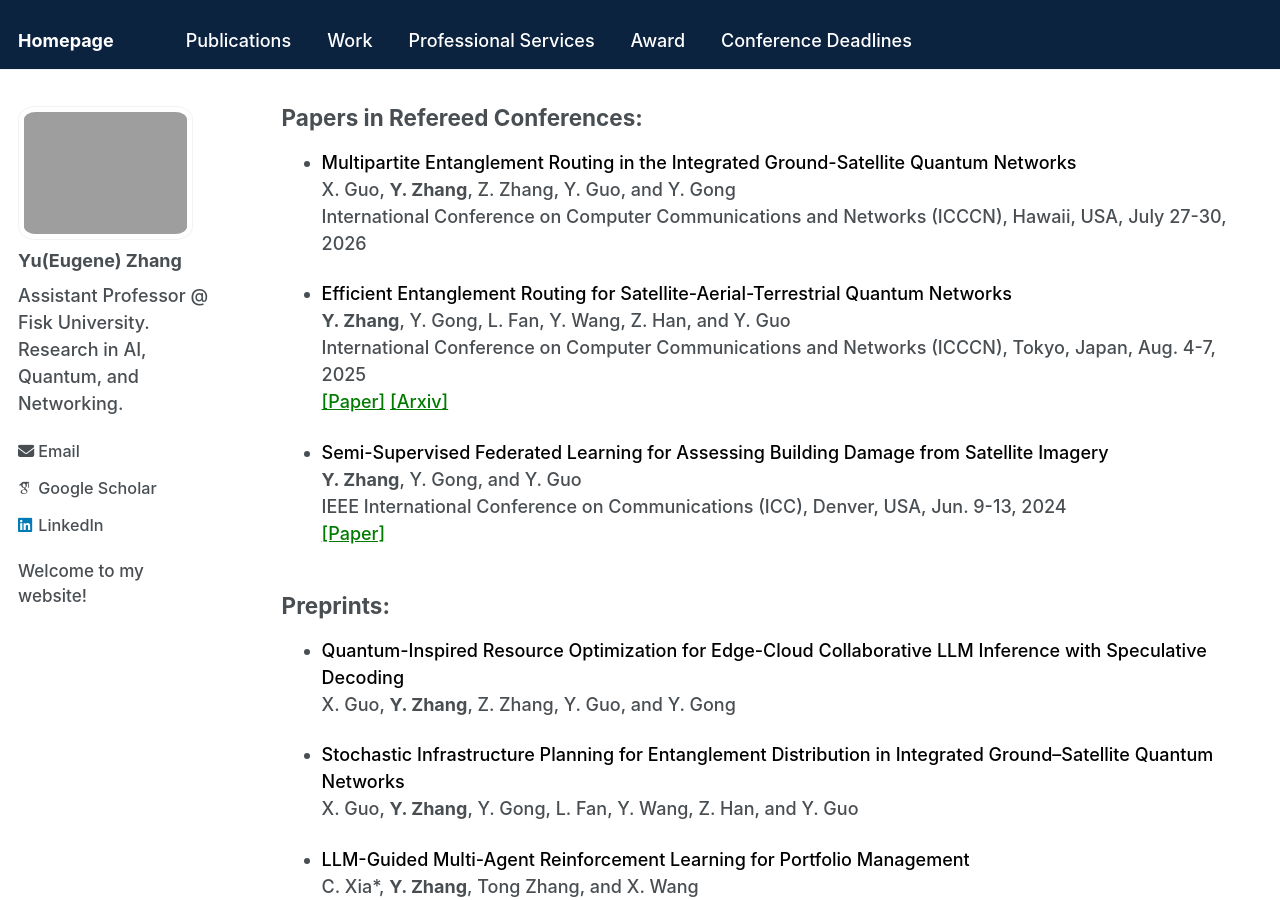
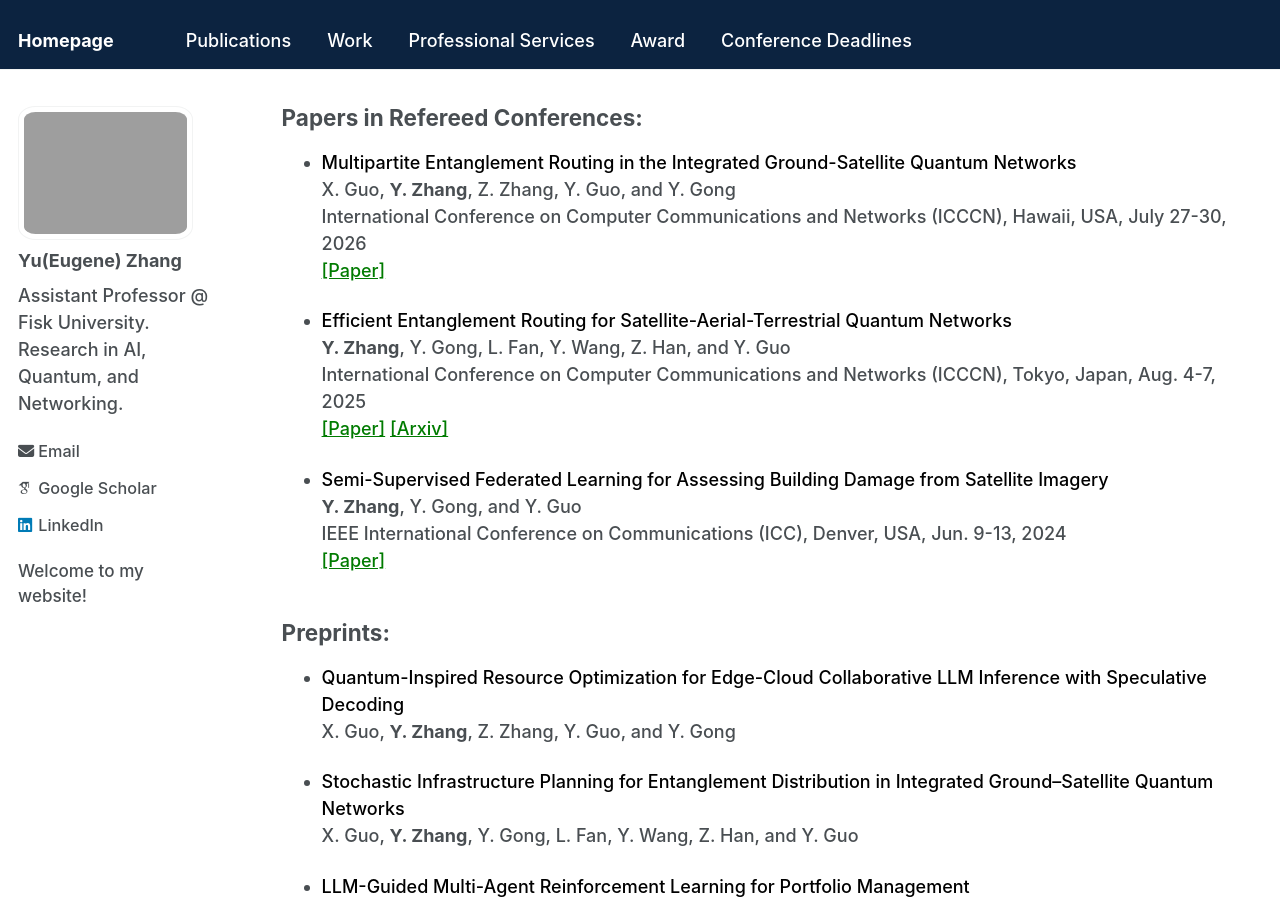
Before and after one commit to Yu-Zhang-Eugene/yu-zhang-eugene.github.io, a Jekyll site: the page built from _pages/publications.md, in a window 1280 px wide and 900 px high, scrolled down 1001 px. Built offline with Jekyll 4.4.1, drawn with Linux system fonts in a browser that asks for light colours; some web fonts are replaced.

Commit message:
Add link to ICCCN paper on entanglement routing
Added a link to the paper for Multipartite Entanglement Routing.

```diff
--- a/_pages/publications.md
+++ b/_pages/publications.md
@@ -48,6 +48,7 @@ Papers in Refereed Conferences:
 - <span style="color: black;"> Multipartite Entanglement Routing in the Integrated Ground-Satellite Quantum Networks </span>
   X. Guo, __Y. Zhang__, Z. Zhang, Y. Guo, and Y. Gong
 International Conference on Computer Communications and Networks (ICCCN), Hawaii, USA, July 27-30, 2026
+<a href="https://ieeexplore.ieee.org/abstract/document/11662805" class="custom-link" target="_blank">[Paper]</a>
 
 - <span style="color: black;"> Efficient Entanglement Routing for Satellite-Aerial-Terrestrial Quantum Networks </span>
   __Y. Zhang__, Y. Gong, L. Fan, Y. Wang, Z. Han, and Y. Guo
```
